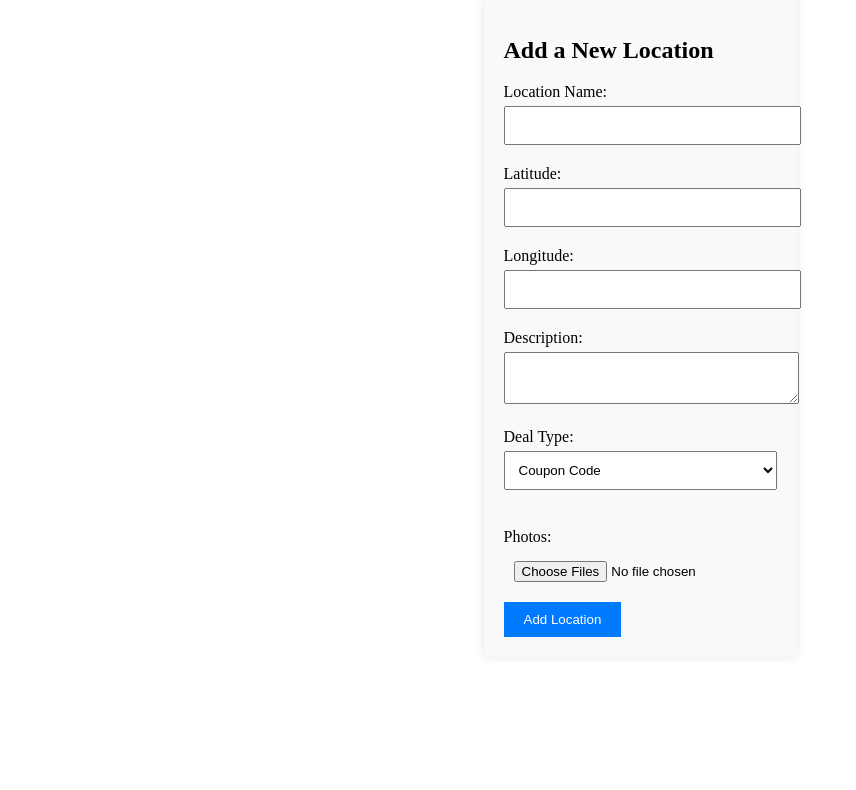
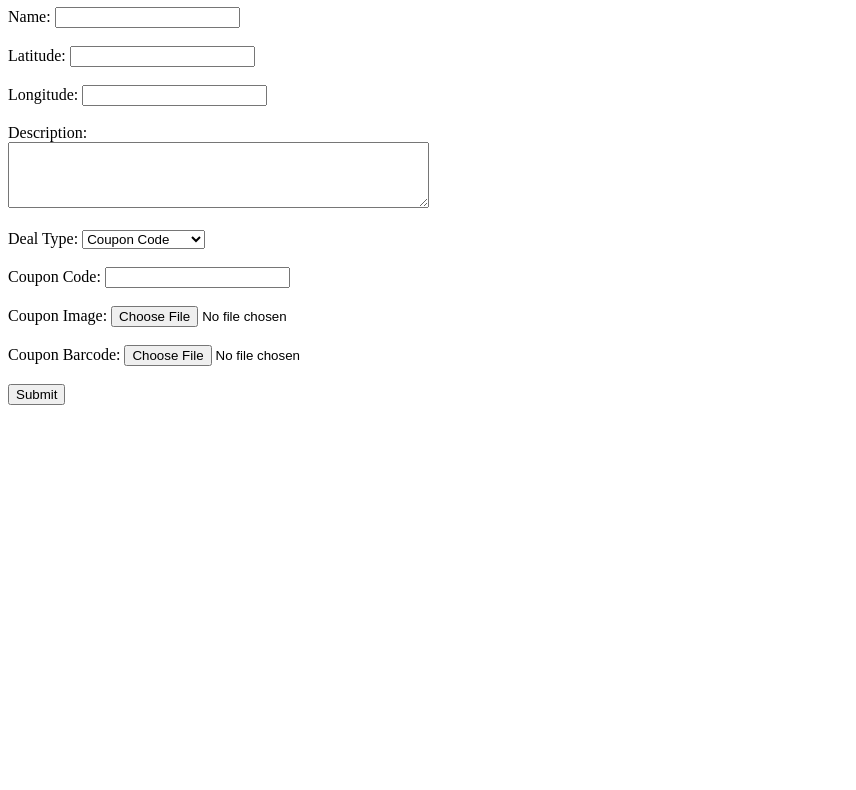
Before and after one commit to FoundationINCCorporateTeam/MNTravel, a plain HTML site: page add_location.html in a window 1280 px wide. Shown: the part 73-863 px from the top of the page, without its empty margins (0-856 px from the left). Before the commit the page ends 800 px from the top, so only its background shows below. Drawn offline with nearby package versions, Linux system fonts and the light colour scheme.

Commit message:
Update add_location.html

```diff
--- a/add_location.html
+++ b/add_location.html
@@ -1,41 +1,65 @@
+<!-- add_location.html -->
+
 <!DOCTYPE html>
 <html lang="en">
 <head>
     <meta charset="UTF-8">
     <meta name="viewport" content="width=device-width, initial-scale=1.0">
     <title>Add Location</title>
-    <link rel="stylesheet" href="style.css">
+    <!-- Include Leaflet CSS if using Leaflet for maps -->
+    <link rel="stylesheet" href="https://unpkg.com/leaflet/dist/leaflet.css" />
+    <!-- Add your own CSS if needed -->
+    <style>
+        #map {
+            height: 400px;
+        }
+    </style>
 </head>
 <body>
+    <h1>Add Location</h1>
+
+    <!-- Form for adding location -->
     <form id="add-location-form">
-        <h2>Add a New Location</h2>
-        <label for="name">Location Name:</label>
-        <input type="text" id="name" name="name" required><br>
+        <label for="name">Name:</label>
+        <input type="text" id="name" name="name" required><br><br>
 
         <label for="lat">Latitude:</label>
-        <input type="number" id="lat" name="lat" step="any" required><br>
+        <input type="number" id="lat" name="lat" step="any" required><br><br>
 
         <label for="lon">Longitude:</label>
-        <input type="number" id="lon" name="lon" step="any" required><br>
+        <input type="number" id="lon" name="lon" step="any" required><br><br>
 
-        <label for="description">Description:</label>
-        <textarea id="description" name="description" required></textarea><br>
+        <label for="description">Description:</label><br>
+        <textarea id="description" name="description" rows="4" cols="50"></textarea><br><br>
 
         <label for="deal_type">Deal Type:</label>
         <select id="deal_type" name="deal_type" required>
             <option value="coupon_code">Coupon Code</option>
-            <option value="coupon_image">Coupon (Image)</option>
+            <option value="coupon_image">Coupon Image</option>
             <option value="coupon_barcode">Coupon Barcode</option>
-        </select><br>
+        </select><br><br>
 
-        <div id="deal-fields"></div><br>
+        <!-- Additional fields based on deal type -->
+        <div id="coupon_fields">
+            <label for="coupon_code">Coupon Code:</label>
+            <input type="text" id="coupon_code" name="coupon_code"><br><br>
 
-        <label for="photos">Photos:</label>
-        <input type="file" id="photos" name="photos" multiple><br>
+            <label for="coupon_image">Coupon Image:</label>
+            <input type="file" id="coupon_image" name="coupon_image"><br><br>
 
-        <button type="submit">Add Location</button>
+            <label for="coupon_barcode">Coupon Barcode:</label>
+            <input type="file" id="coupon_barcode" name="coupon_barcode"><br><br>
+        </div>
+
+        <button type="submit">Submit</button>
     </form>
-    <script src="https://cdn.jsdelivr.net/npm/@supabase/supabase-js"></script>
+
+    <!-- Map container -->
+    <div id="map"></div>
+
+    <!-- Include Leaflet JavaScript library -->
+    <script src="https://unpkg.com/leaflet/dist/leaflet.js"></script>
+    <!-- Include your script.js file -->
     <script src="script.js"></script>
 </body>
 </html>
```
